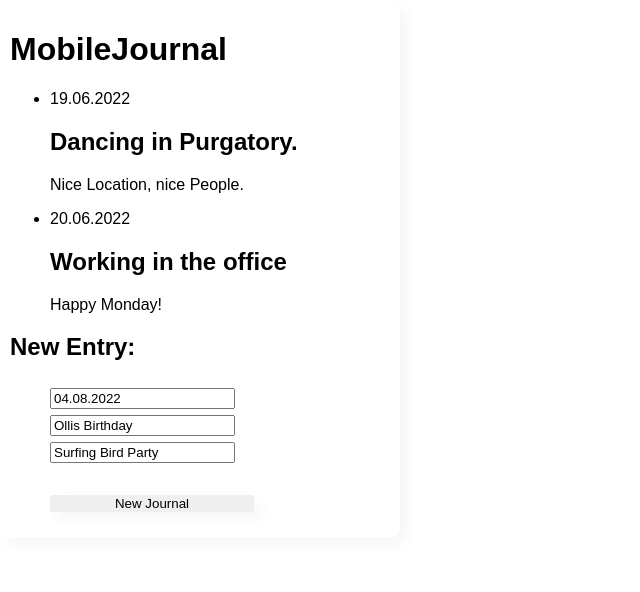
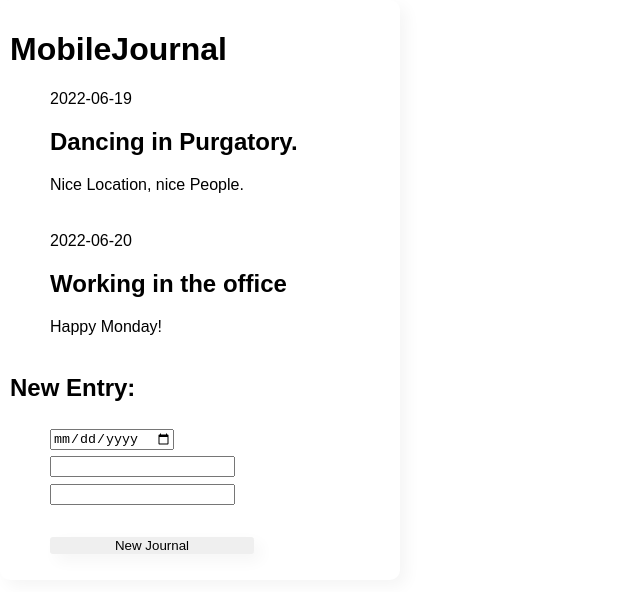
Before and after one commit to oliverstarckjohann/react_training, a React (Create React App) app: page / in a window 1280 px wide. Shown: the top 592 px of the page, without its empty margins (0-640 px from the left). Built offline with nearby package versions, Linux system fonts and the light colour scheme.

Commit message:
added styled components to JournalListItem, changed form to required values

```diff
--- a/src/App.js
+++ b/src/App.js
@@ -4,7 +4,7 @@ import JournalForm from "./components/JournalForm";
 import JournalListItem from "./components/JournalListItem";
 
 export default function App() {
-  const [journals, setJournals] = useState([{date: '19.06.2022', title: 'Dancing in Purgatory.', content: 'Nice Location, nice People.'},{date: '20.06.2022', title: 'Working in the office', content: 'Happy Monday!'}]);
+  const [journals, setJournals] = useState([{date: '2022-06-19', title: 'Dancing in Purgatory.', content: 'Nice Location, nice People.'},{date: '2022-06-20', title: 'Working in the office', content: 'Happy Monday!'}]);
 
   /* Hier ergänzen wir Daten in das State Array, und spreaden den Stand des Arrays davor,
     sonst würden wir den State journals einfach mit dem neuen Wert überschreiben */
--- a/src/components/JournalForm.js
+++ b/src/components/JournalForm.js
@@ -2,9 +2,9 @@ import { useState } from "react";
 import styled from "styled-components";
 
 export default function JournalForm({ onSubmit }) {
-    const [date, setDate] = useState('04.08.2022');
-    const [title, setTitle] = useState('Ollis Birthday');
-    const [content, setContent] = useState('Surfing Bird Party');
+    const [date, setDate] = useState('');
+    const [title, setTitle] = useState('');
+    const [content, setContent] = useState('');
 
     function onFormSubmit(event) {
         /* preventDefault verhindert die Übergabe der Werte an die URL,
@@ -39,9 +39,9 @@ export default function JournalForm({ onSubmit }) {
     <>
     <NewjournalForm onSubmit={onFormSubmit}>
         <NewjournalFormList>
-        <NewjournalFormListItem><input type="text" name="date" value={date} onChange={onDateChange}></input></NewjournalFormListItem>
-        <NewjournalFormListItem><input type="text" name="title" value={title} onChange={onTitleChange}></input></NewjournalFormListItem>
-        <NewjournalFormListItem><input type="text" name="content" value={content} onChange={onContentChange}></input></NewjournalFormListItem>
+        <NewjournalFormListItem><input type="date" name="date" value={date} onChange={onDateChange} required></input></NewjournalFormListItem>
+        <NewjournalFormListItem><input type="text" name="title" value={title} onChange={onTitleChange} required></input></NewjournalFormListItem>
+        <NewjournalFormListItem><input type="text" name="content" value={content} onChange={onContentChange} required></input></NewjournalFormListItem>
         <FormSubmitButton type="submit">New Journal</FormSubmitButton>
         </NewjournalFormList>
     </NewjournalForm>
--- a/src/components/JournalListItem.js
+++ b/src/components/JournalListItem.js
@@ -1,13 +1,20 @@
+import styled from "styled-components";
+
 /* Wir erhalten hier in der Komponente ein prop(journalEntry) und returnen die Werte
     jeweils als neues ListItem an die App */
 
 export default function JournalListItem({journalEntry}){
 
     return(
-            <li>
+            <NewjournalListItem>
             <p>{journalEntry.date}</p>
             <h2>{journalEntry.title}</h2>
             <p>{journalEntry.content}</p>
-            </li>
+            </NewjournalListItem>
     );
 }
+
+const NewjournalListItem = styled.li`
+    list-style: none;
+    margin-bottom: 2.4rem;
+`;
```
